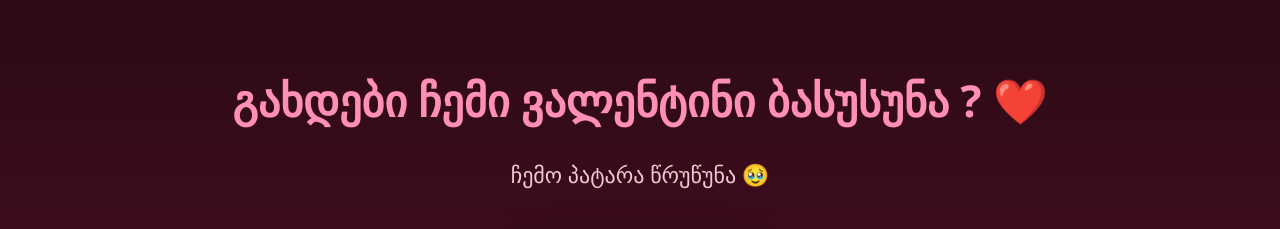
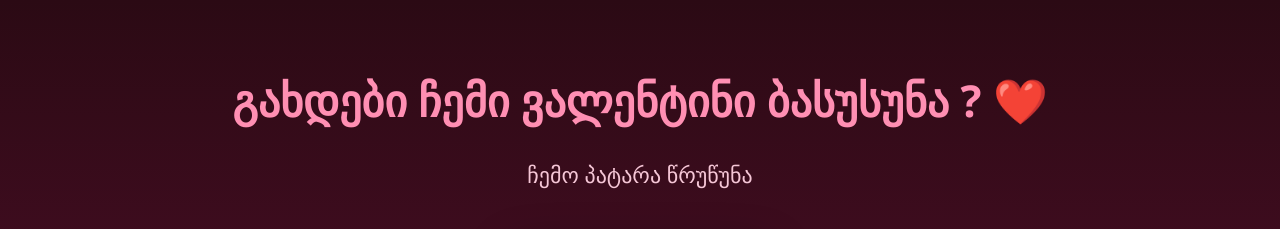
Before and after one commit to kiko1206tevdora/valenitne, a plain HTML site: page index.html in a window 1280 px wide. Shown: the top 229 px of the page. Drawn offline with Linux system fonts and the light colour scheme.

Commit message:
Update index.html

```diff
--- a/index.html
+++ b/index.html
@@ -107,7 +107,7 @@ button {
 
 <div class="container">
     <h1>გახდები ჩემი ვალენტინი ბასუსუნა ? ❤️</h1>
-    <p>ჩემო პატარა წრუწუნა  🥹</p>
+    <p>ჩემო პატარა წრუწუნა </p>
 
     <img src="photo.jpg" alt="ჩვენი ფოტო">
 
```
